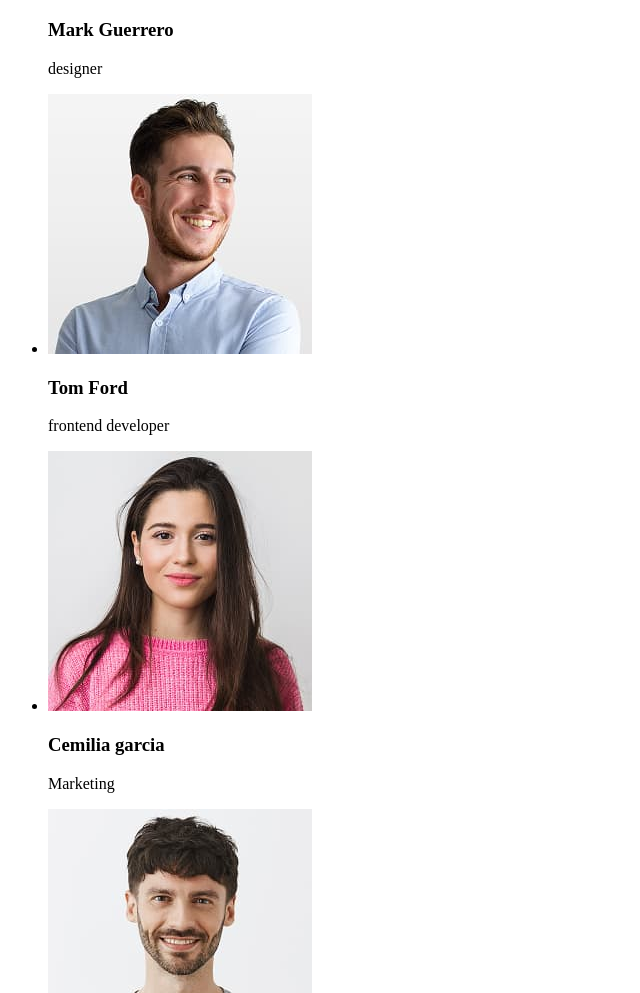
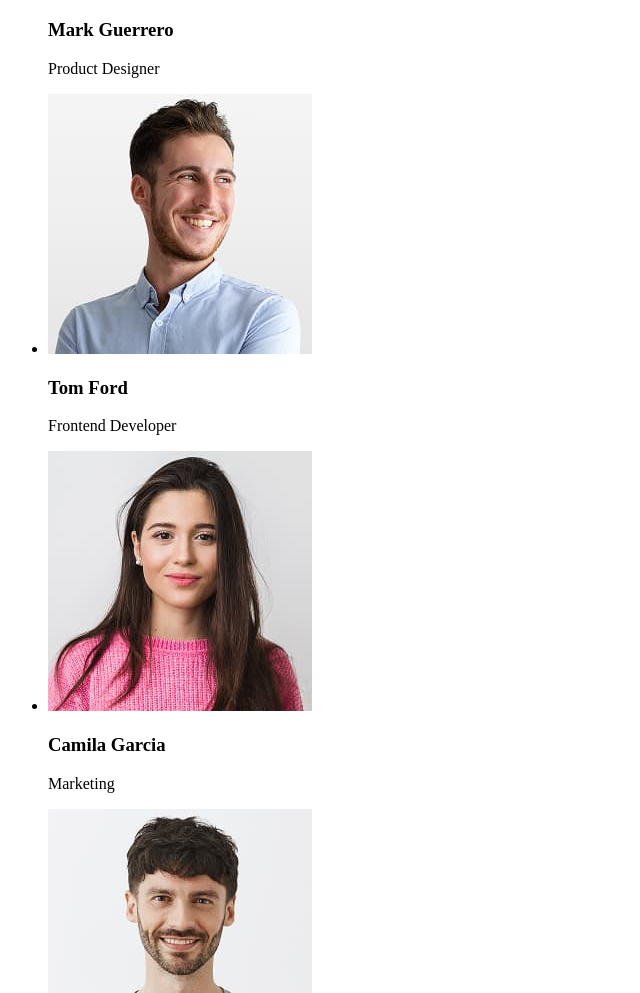
Before and after one commit to cukulata/goit-markup-hw-01, a plain HTML site: page index.html in a window 1280 px wide. Shown: the part 877-1870 px from the top of the page, without its empty margins (0-640 px from the left). Drawn offline with Linux system fonts and the light colour scheme.

Commit message:
first commit

```diff
--- a/index.html
+++ b/index.html
@@ -53,16 +53,18 @@
         <ul>
             <li><img src="./images/mark gurrero.jpg" alt="Mark gurrero" width="264">
                 <h3>Mark Guerrero</h3>
-                <p>designer</p></li>
+                <p>Product Designer</p></li>
             <li><img src="./images/tom ford.jpg" alt="Tom Ford" width="264">
-            <h3>Tom Ford</h3>
-            <p>frontend developer</p></li>
-            <li><img src="./images/cemilia garcia.jpg" alt="Cemilia garcia" width="264">
-            <h3>Cemilia garcia</h3>
-            <p>Marketing</p></li>
+                <h3>Tom Ford</h3>
+                <p>Frontend Developer</p></li>
+
+            <li><img src="./images/cemilia garcia.jpg" alt="Camila Garcia" width="264">
+                <h3>Camila Garcia</h3>
+                <p>Marketing</p></li>
+
             <li><img src="./images/daniel wilson.jpg" alt="Daniel wilson" width="264">
-            <h3>Daniel wilson</h3>
-            <p>UI Designer</p></li>
+                <h3>Daniel wilson</h3>
+                <p>UI Designer</p></li>
         </ul>
     </section>
     </main>
```
